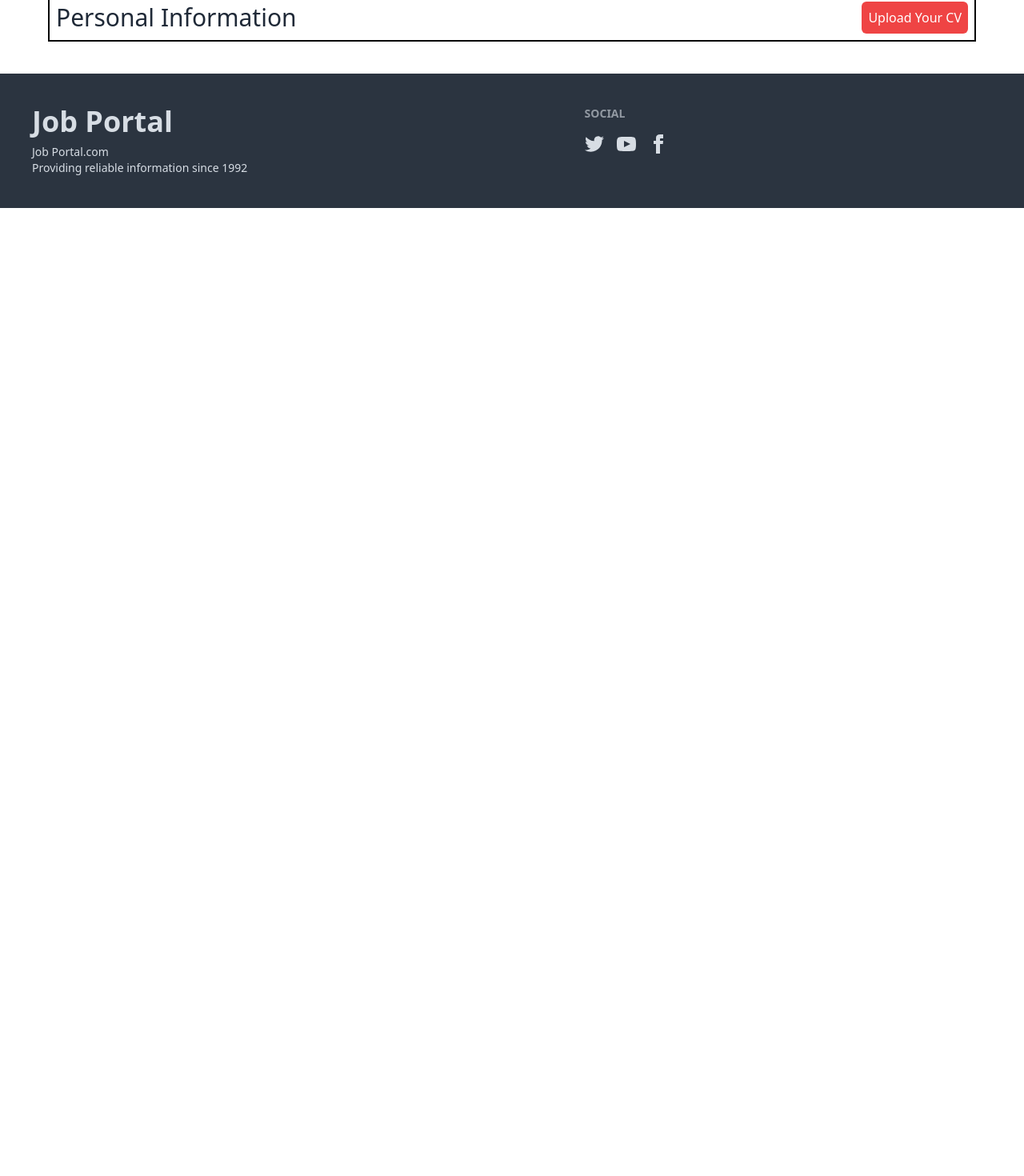
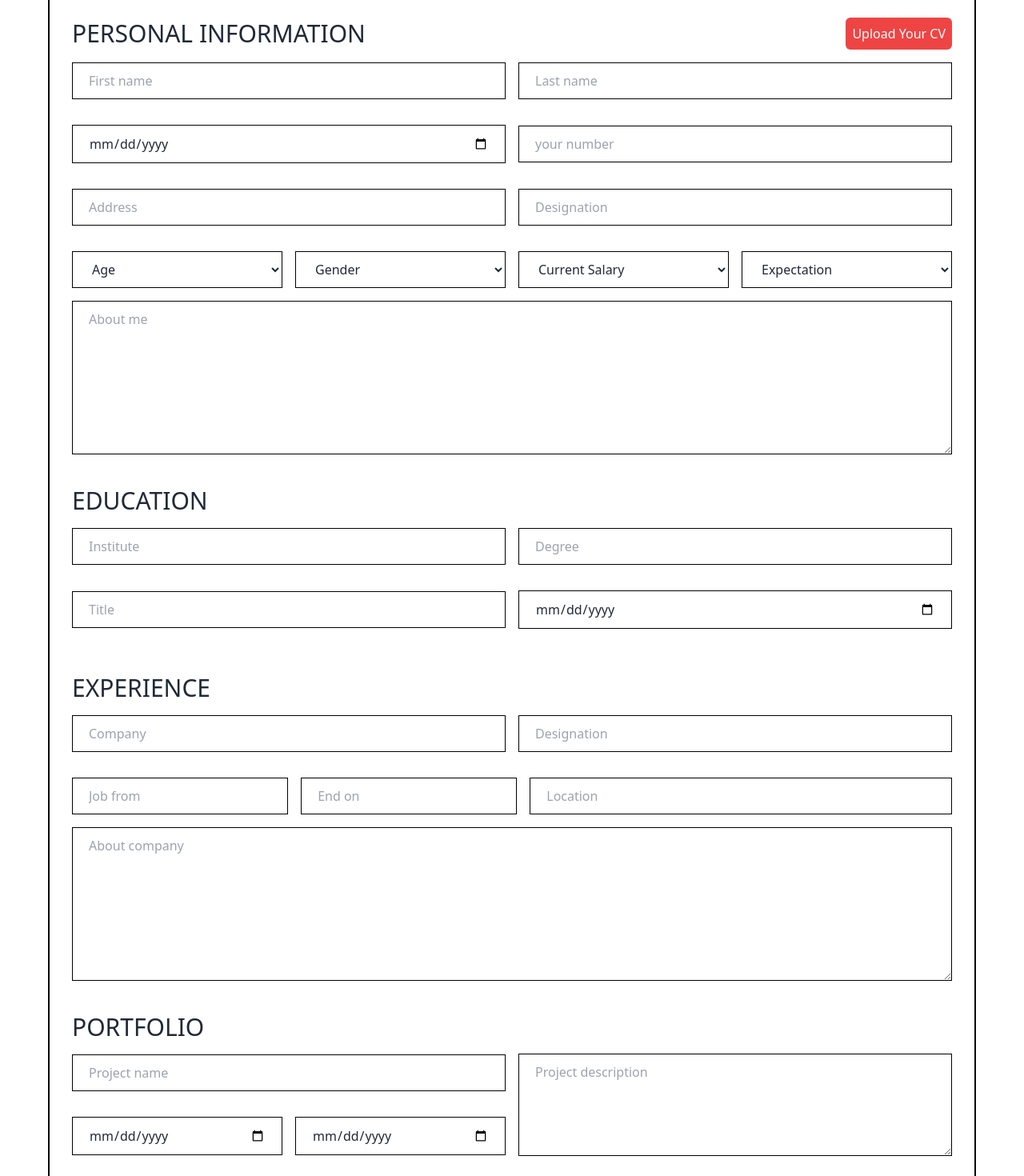
Before and after one commit to ayathree/kudosware-client, a React (Vite) app: page /resume in a window 1280 px wide. Shown: the part 408-1878 px from the top of the page at 80% size. Before the commit the page ends 800 px from the top, so only its background shows below. Built offline with nearby package versions, Linux system fonts and the light colour scheme.

Commit message:
create resume page form

```diff
--- a/src/components/LogIn.jsx
+++ b/src/components/LogIn.jsx
@@ -24,7 +24,7 @@ const LogIn = () => {
 
 <div className='flex justify-center items-center mb-5'>
 
-    <input type="email" placeholder='Your Password' className="mt-2 rounded-lg border w-1/2 border-black bg-white px-5 py-2.5  focus:border-blue-400 focus:outline-none focus:ring focus:ring-blue-300 focus:ring-opacity-40" />
+    <input type="password" placeholder='Your Password' className="mt-2 rounded-lg border w-1/2 border-black bg-white px-5 py-2.5  focus:border-blue-400 focus:outline-none focus:ring focus:ring-blue-300 focus:ring-opacity-40" />
 
 </div>
 
--- a/src/components/SignUp.jsx
+++ b/src/components/SignUp.jsx
@@ -21,12 +21,12 @@ const SignUp = () => {
 </div>
 <div className='flex justify-center items-center mb-5'>
 
-    <input type="email" placeholder='Your Full Name' className="mt-2 rounded-lg border w-1/2 border-black bg-white px-5 py-2.5  focus:border-blue-400 focus:outline-none focus:ring focus:ring-blue-300 focus:ring-opacity-40" />
+    <input type="text" placeholder='Your Full Name' className="mt-2 rounded-lg border w-1/2 border-black bg-white px-5 py-2.5  focus:border-blue-400 focus:outline-none focus:ring focus:ring-blue-300 focus:ring-opacity-40" />
 
 </div>
 <div className='flex justify-center items-center mb-5'>
 
-    <input type="email" placeholder='Your Password' className="mt-2 rounded-lg border w-1/2 border-black bg-white px-5 py-2.5  focus:border-blue-400 focus:outline-none focus:ring focus:ring-blue-300 focus:ring-opacity-40" />
+    <input type="password" placeholder='Your Password' className="mt-2 rounded-lg border w-1/2 border-black bg-white px-5 py-2.5  focus:border-blue-400 focus:outline-none focus:ring focus:ring-blue-300 focus:ring-opacity-40" />
 
 </div>
 <div className='flex justify-center items-center mb-5'>
--- a/src/pages/Resume.jsx
+++ b/src/pages/Resume.jsx
@@ -11,15 +11,134 @@ const Resume = () => {
             </div>
             {/* resume */}
             <div className='m-10'>
-                <div className='border-2 border-black p-2 '>
+                <div className='border-2 border-black p-7 '>
                    <div className='flex justify-between items-center'>
-                   <h1 className='text-3xl'>Personal Information</h1>
-                   <button className='bg-red-500 p-2 text-white rounded-md'>Upload Your CV</button>
+                   <h1 className='text-3xl uppercase'>Personal Information</h1>
+                   <button className='bg-red-500 p-2 text-white rounded-md hover:bg-black'>Upload Your CV</button>
                    </div>
                    {/* personal info div */}
-                   <div></div>
-                   <div></div>
-                   <div></div>
+                   <div className='flex justify-between items-center gap-4 '>
+                   <input type="text" placeholder='First name' className="my-4  border w-1/2 border-black bg-white px-5 py-2.5  focus:border-blue-400 focus:outline-none focus:ring focus:ring-blue-300 focus:ring-opacity-40" />
+                   <input type="text" placeholder='Last name' className="my-4  border w-1/2  border-black bg-white px-5 py-2.5  focus:border-blue-400 focus:outline-none focus:ring focus:ring-blue-300 focus:ring-opacity-40" />
+                   </div>
+                   {/* div 2 */}
+                   <div className='flex justify-between items-center gap-4 ' >
+                   <input type="date" placeholder='' className="my-4   border w-1/2 border-black bg-white px-5 py-2.5  focus:border-blue-400 focus:outline-none focus:ring focus:ring-blue-300 focus:ring-opacity-40" />
+                   <input type="number" placeholder='your number' className="my-4 border w-1/2  border-black bg-white px-5 py-2.5  focus:border-blue-400 focus:outline-none focus:ring focus:ring-blue-300 focus:ring-opacity-40" />
+                   </div>
+                   {/* div 3 */}
+                   <div className='flex justify-between items-center gap-4 '>
+                   <input type="text" placeholder='Address' className="my-4   border w-1/2 border-black bg-white px-5 py-2.5  focus:border-blue-400 focus:outline-none focus:ring focus:ring-blue-300 focus:ring-opacity-40" />
+                   <input type="text" placeholder='Designation' className="my-4 border w-1/2  border-black bg-white px-5 py-2.5  focus:border-blue-400 focus:outline-none focus:ring focus:ring-blue-300 focus:ring-opacity-40" />
+                   </div>
+                   {/* div 4 */}
+                   <div className='flex justify-between items-center gap-4 '>
+                   <select className=" my-4 border w-1/2  border-black bg-white px-5 py-2.5  focus:border-blue-400 focus:outline-none focus:ring focus:ring-blue-300 focus:ring-opacity-40">
+  <option disabled selected>Age</option>
+  <option>20-25</option>
+  <option>26-30</option>
+  <option>30-35</option>
+</select>
+<select className=" my-4 border w-1/2  border-black bg-white px-5 py-2.5  focus:border-blue-400 focus:outline-none focus:ring focus:ring-blue-300 focus:ring-opacity-40">
+  <option disabled selected>Gender</option>
+  <option>Male</option>
+  <option>Female</option>
+  <option>Other</option>
+</select>
+<select className=" my-4 border w-1/2  border-black bg-white px-5 py-2.5  focus:border-blue-400 focus:outline-none focus:ring focus:ring-blue-300 focus:ring-opacity-40">
+  <option disabled selected>Current Salary</option>
+  <option>10k-40k</option>
+  <option>41k-60k</option>
+  <option>61k-higher</option>
+</select>
+<select className=" my-4 border w-1/2  border-black bg-white px-5 py-2.5  focus:border-blue-400 focus:outline-none focus:ring focus:ring-blue-300 focus:ring-opacity-40">
+  <option disabled selected>Expectation</option>
+  <option>10k-40k</option>
+  <option>41k-60k</option>
+  <option>61k-higher</option>
+</select>
+
+</div>
+{/* div 5 */}
+<div>
+<textarea type="text" placeholder='About me' className="  border block w-full h-48  border-black bg-white px-5 py-2.5  focus:border-blue-400 focus:outline-none focus:ring focus:ring-blue-300 focus:ring-opacity-40" />
+
+</div>
+
+{/* education */}
+<div className='flex mt-10 justify-between items-center'>
+                   <h1 className='text-3xl uppercase'>Education</h1>
+                   </div>
+{/* div 1 */}
+<div className='flex justify-between items-center gap-4 '>
+                   <input type="text" placeholder='Institute' className="my-4  border w-1/2 border-black bg-white px-5 py-2.5  focus:border-blue-400 focus:outline-none focus:ring focus:ring-blue-300 focus:ring-opacity-40" />
+                   <input type="text" placeholder='Degree' className="my-4  border w-1/2  border-black bg-white px-5 py-2.5  focus:border-blue-400 focus:outline-none focus:ring focus:ring-blue-300 focus:ring-opacity-40" />
+                   </div>
+                   {/* div 2 */}
+                   <div className='flex justify-between items-center gap-4 ' >
+                   <input type="text" placeholder='Title' className="my-4 border w-1/2  border-black bg-white px-5 py-2.5  focus:border-blue-400 focus:outline-none focus:ring focus:ring-blue-300 focus:ring-opacity-40" />
+                   <input type="date" placeholder='' className="my-4   border w-1/2 border-black bg-white px-5 py-2.5  focus:border-blue-400 focus:outline-none focus:ring focus:ring-blue-300 focus:ring-opacity-40" />
+                   </div>
+
+{/* Experience */}
+<div className='flex mt-10 justify-between items-center'>
+                   <h1 className='text-3xl uppercase'>Experience</h1>
+                   </div>
+                   {/* div 1 */}
+                   <div className='flex justify-between items-center gap-4 '>
+                   <input type="text" placeholder='Company' className="my-4  border w-1/2 border-black bg-white px-5 py-2.5  focus:border-blue-400 focus:outline-none focus:ring focus:ring-blue-300 focus:ring-opacity-40" />
+                   <input type="text" placeholder='Designation' className="my-4  border w-1/2  border-black bg-white px-5 py-2.5  focus:border-blue-400 focus:outline-none focus:ring focus:ring-blue-300 focus:ring-opacity-40" />
+                   </div>
+                   {/* div 2 */}
+                   <div className='flex justify-between items-center gap-4 '>
+                   <input type="text" placeholder='Job from' className="my-4  border w-1/3 border-black bg-white px-5 py-2.5  focus:border-blue-400 focus:outline-none focus:ring focus:ring-blue-300 focus:ring-opacity-40" />
+                   <input type="text" placeholder='End on' className="my-4  border w-1/3  border-black bg-white px-5 py-2.5  focus:border-blue-400 focus:outline-none focus:ring focus:ring-blue-300 focus:ring-opacity-40" />
+                   <input type="text" placeholder='Location' className="my-4  border w-2/3 border-black bg-white px-5 py-2.5  focus:border-blue-400 focus:outline-none focus:ring focus:ring-blue-300 focus:ring-opacity-40" />
+                   </div>
+                   {/* div 3 */}
+                   <div>
+<textarea type="text" placeholder='About company' className="  border block w-full h-48  border-black bg-white px-5 py-2.5  focus:border-blue-400 focus:outline-none focus:ring focus:ring-blue-300 focus:ring-opacity-40" />
+
+</div>
+{/* Portfolio */}
+<div className='flex mt-10 justify-between items-center'>
+                   <h1 className='text-3xl uppercase'>Portfolio</h1>
+                   </div>
+                   {/* div 1 */}
+                   <div className='flex flex-row justify-between items-center gap-4 ' >
+                    <div className='flex-1' >
+                    <input type="text" placeholder='Project name' className="my-4 w-full  border  border-black bg-white px-5 py-2.5  focus:border-blue-400 focus:outline-none focus:ring focus:ring-blue-300 focus:ring-opacity-40" />
+                    {/* inner div */}
+                    <div className='flex flex-row justify-between items-center gap-4'>
+                    <input type="date" placeholder='Start from' className="my-4 w-full  border  border-black bg-white px-5 py-2.5  focus:border-blue-400 focus:outline-none focus:ring focus:ring-blue-300 focus:ring-opacity-40" />
+                    <input type="date" placeholder='End on' className="my-4 w-full   border  border-black bg-white px-5 py-2.5  focus:border-blue-400 focus:outline-none focus:ring focus:ring-blue-300 focus:ring-opacity-40" />
+                    </div>
+
+
+                    </div>
+                    <div className='flex-1'>
+<textarea type="text" placeholder='Project description' className="  border block w-full h-32   border-black bg-white px-5 py-2.5  focus:border-blue-400 focus:outline-none focus:ring focus:ring-blue-300 focus:ring-opacity-40" />
+
+</div>
+                   </div>
+                   {/* div 2 */}
+                   <div>
+
+
+    <input type="file" className="my-4   border w-full border-black bg-white px-5 py-2.5  focus:border-blue-400 focus:outline-none focus:ring focus:ring-blue-300 focus:ring-opacity-40" />
+</div>
+
+{/* save */}
+
+<div className='flex mt-10 justify-between items-center'>
+    <button className='bg-red-500 text-white font-bold p-3 w-full hover:bg-black'>Save</button>
+</div>
+
+
+
+
+
+
 
 
                 </div>
```
